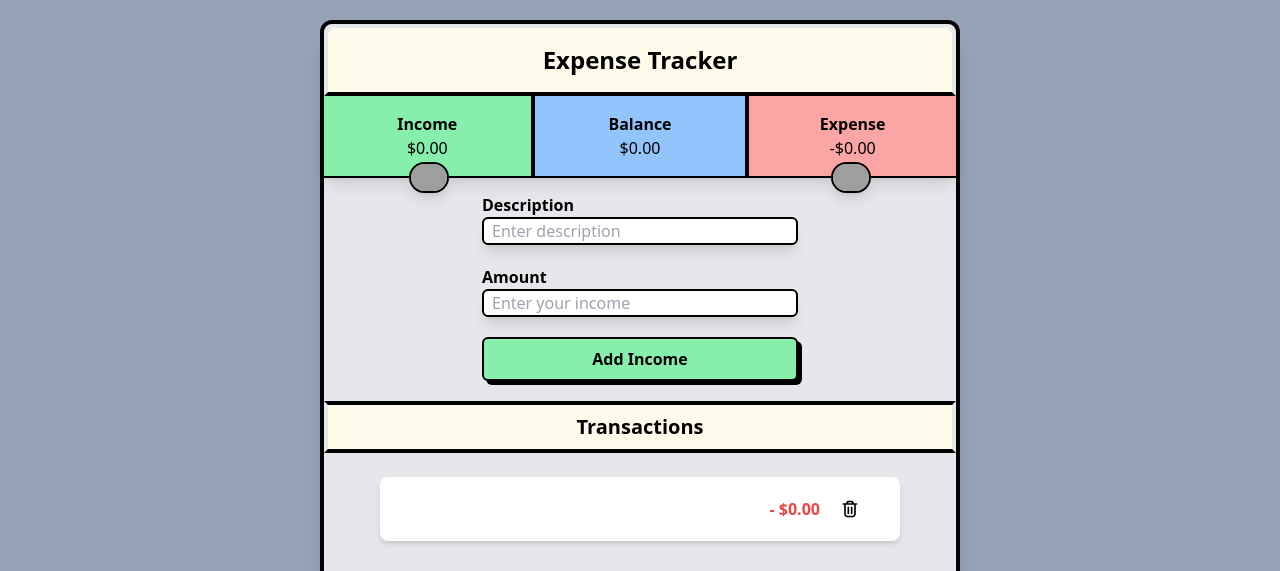
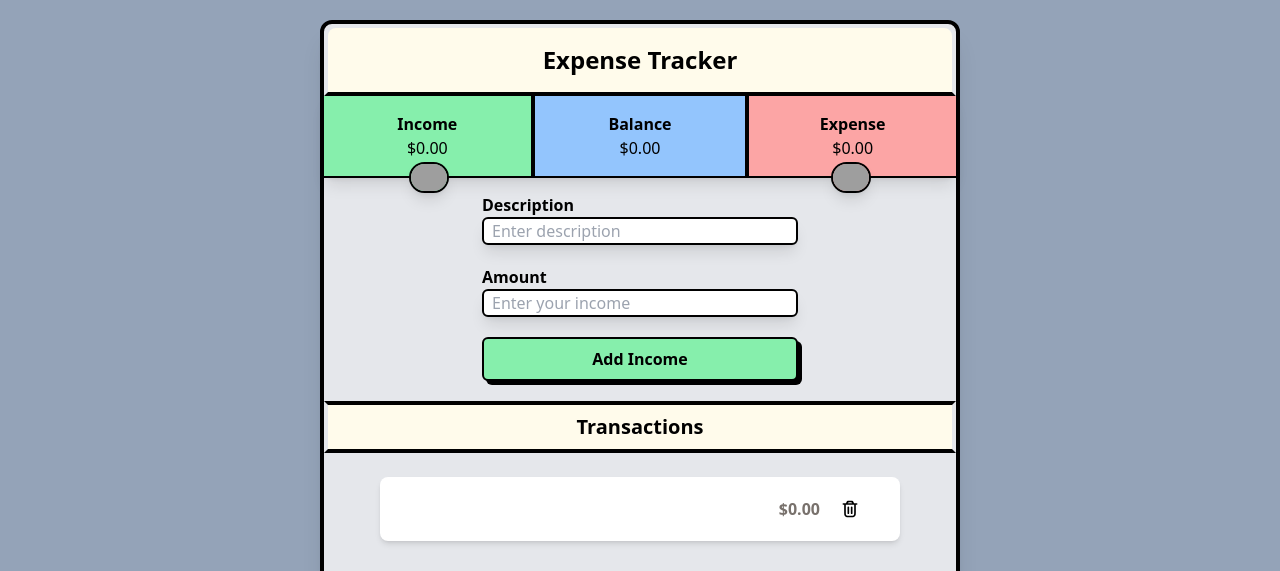
Before and after one commit to Techin4Fun/expense-tracker, a React (Vite) app: page / in a window 1280 px wide. Shown: the top 571 px of the page. Built offline with nearby package versions, Linux system fonts and the light colour scheme; grey boxes are pictures that could not be loaded.

Commit message:
Fixed form submission for description and amount inputs

```diff
--- a/src/App.jsx
+++ b/src/App.jsx
@@ -2,7 +2,7 @@ import { useEffect, useState } from 'react';
 import './index.css';
 
 let inputText = 'Enter your income';
-
+let incomeOrExpense = "income";
 
 export default function App() {
   // Initializes Local Storage if it doesn't exist.
@@ -11,12 +11,10 @@ export default function App() {
     if(!(localStorage.getItem("List"))){
       localStorage.setItem("List", JSON.stringify(data));
     }
-  }
-  createStorage();
+ }
 
   // Gets all the local storage data from the browser
-  const storageItems = JSON.parse(localStorage.getItem("List"));
-
+  const storageItems = localStorage.getItem("List") ? JSON.parse(localStorage.getItem("List")) : createStorage();
   // localitems is set to the current Local Storage data on every render.
   const [localitems, setLocalItems] = useState(storageItems);
 
@@ -40,15 +38,22 @@ export default function App() {
   function getSign(amount) {
     if (amount > 0) {
       return '+';
-    } else {
-      return '-';
+    } else if(amount === 0) {
+      return "";
+    }
+    else{
+      return "-";
     }
   }
 
   function getTransactionColor(amount) {
     if (amount > 0) {
       return "text-green-500";
-    } else {
+    }
+    else if(amount === 0){
+      return "text-stone-500";
+    }
+    else {
       return "text-red-500";
     }
   }
@@ -64,7 +69,7 @@ export default function App() {
 
   function addToList(e) {
     e.preventDefault();
-    if (e.target.innerHTML === 'Add Income') {
+    if (incomeOrExpense === 'income') {
       // The reason for "+transactionAmount" is to convert transactionAmount from a string to number using the unary operator.
       // Without the + in front of transactionAmount, everything else is converted to a string and it's all wonky.
       setTransactionsList([{description: description, amount: +transactionAmount}, ...transactionsList]);
@@ -73,7 +78,7 @@ export default function App() {
       setTransactionAmount('');
       setDescription('');
     }
-    else {
+    else if(incomeOrExpense === "expense"){
       setTransactionsList([{description: description, amount: +transactionAmount - transactionAmount * 2}, ...transactionsList]);
       setLocalItems([{description: description, amount: +transactionAmount - transactionAmount * 2}, ...transactionsList]);
 
@@ -82,9 +87,18 @@ export default function App() {
     }
   }
 
-  function handleInput(e) {
-    setTransactionAmount(e.target.value);
-    console.log(`Amount: ${e.target.value}`);
+  function handleAmountInput(e) {
+    const onlyNumbers = /^(\d)*(\.)?([0-9]{1})?$/;
+    // Checks to see if the input value is an integer or decimal
+    if(onlyNumbers.test(e.target.value)){
+      setTransactionAmount(e.target.value);
+      console.log(`Amount: ${e.target.value}`);
+    }
+    else{
+      // The end of the input will be removed if it's not a number or decimal
+      let input = e.target.value.slice(0, e.target.value.length - 1);
+      setTransactionAmount(input);
+    }
   }
 
   function handleDescriptionInput(e) {
@@ -188,6 +202,7 @@ export default function App() {
     });
   }
 
+  // console.log(onlyNumbers.test()); //Testing the Regex
 
   return (
 
@@ -223,6 +238,7 @@ export default function App() {
                   className="bg-green-300 border-2 border-black rounded-full -bottom-[0%] left-[40%] cursor-pointer shadow-lg"
                   onClick={function () {
                     inputText = 'Enter your income';
+                    incomeOrExpense = "income";
                     setButtonName('Add Income');
                   }}
                 />
@@ -236,6 +252,7 @@ export default function App() {
                   className="bg-red-300 rounded-full -bottom-[0%] left-[40%] cursor-pointer border-2 border-black shadow-lg"
                   onClick={function () {
                     inputText = 'Enter your expense';
+                    incomeOrExpense = "expense";
                     setButtonName('Add Expense');
                   }}
                 />
@@ -244,7 +261,9 @@ export default function App() {
 
         {/* Description and Amount Form */}
         <div className="pb-5 w-1/2 mx-auto">
-            <form className="flex flex-col">
+            <form className="flex flex-col" onSubmit={function(e){
+              addToList(e);
+            }}>
                 <label className="font-bold">Description</label>
                 <input type="text" className="px-2 mb-5 border-black border-2 rounded-md shadow-lg"
                   placeholder="Enter description"
@@ -260,15 +279,16 @@ export default function App() {
                   value={transactionAmount}
                   placeholder={inputText}
                   onChange={function (e) {
-                    handleInput(e);
+                    handleAmountInput(e);
                   }}
                   required
                 />
 
                 {/* Add Income OR Expense Button */}
                 <button className={getButtonColor(buttonName) + " font-bold p-2 rounded-md border-2 border-black shadow-[4px_4px_black]"}
+                  name={incomeOrExpense}
                   onClick={function (e) {
-                    addToList(e);
+                    // addToList(e);
                     console.log(e.target.innerHTML);
                   }}
                 >
@@ -306,6 +326,7 @@ export default function App() {
         </div>
 
       </div>
+
     </main>
 
   );
```
